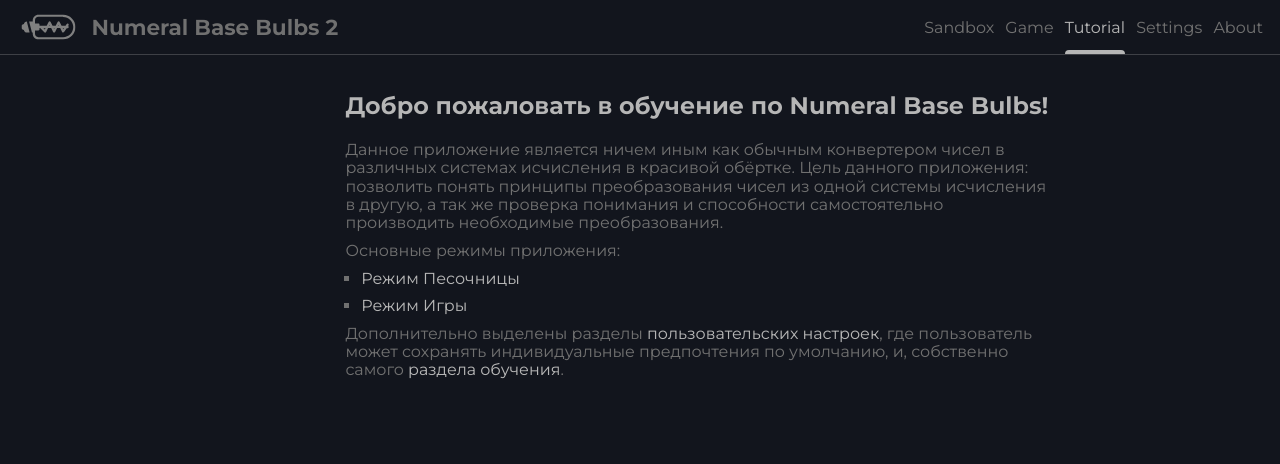
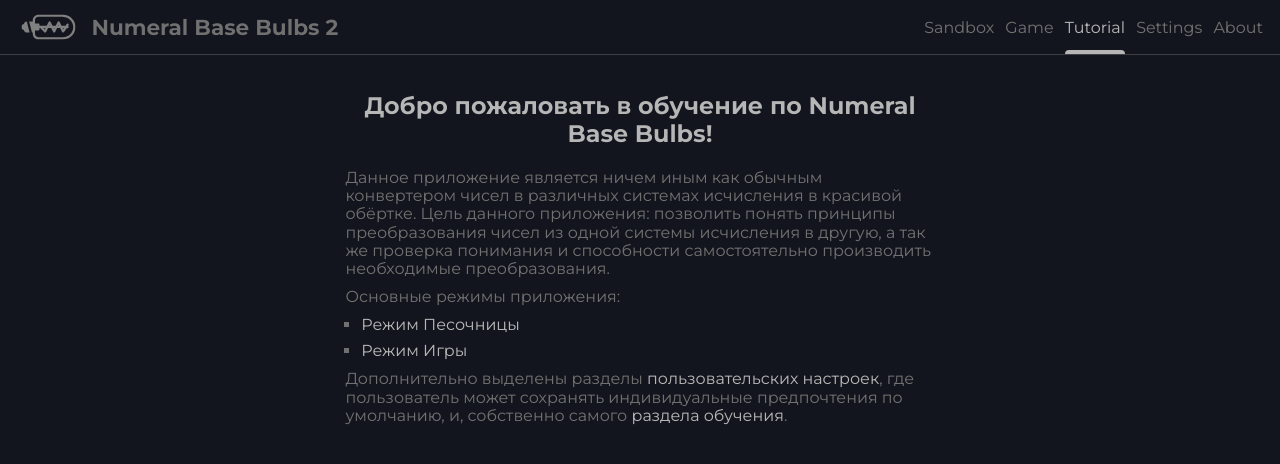
Before and after one commit to EricRovell/numeral-base-bulbs-v2, a Next.js app: page /tutorial in a window 1280 px wide. Shown: the top 464 px of the page. Built offline with nearby package versions, Linux system fonts and the light colour scheme.

Commit message:
updated styles for header

```diff
--- a/src/components/Layout/Article/article.module.css
+++ b/src/components/Layout/Article/article.module.css
@@ -11,7 +11,7 @@
 /* headers */
 
 .article h1 {
-  width: max-content;
+  text-align: center;
   place-self: center;
   margin-bottom: 0.5em;
   color: var(--font-color-1-bright);
```
